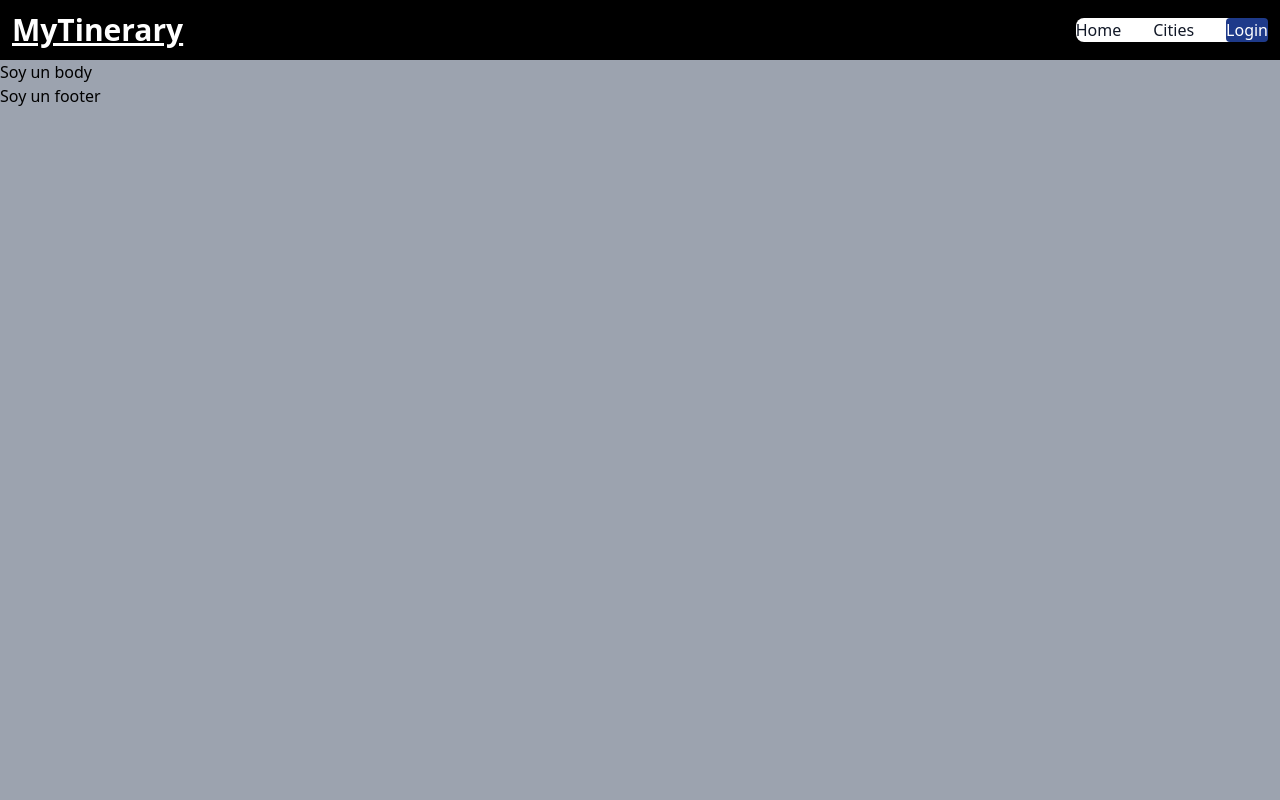
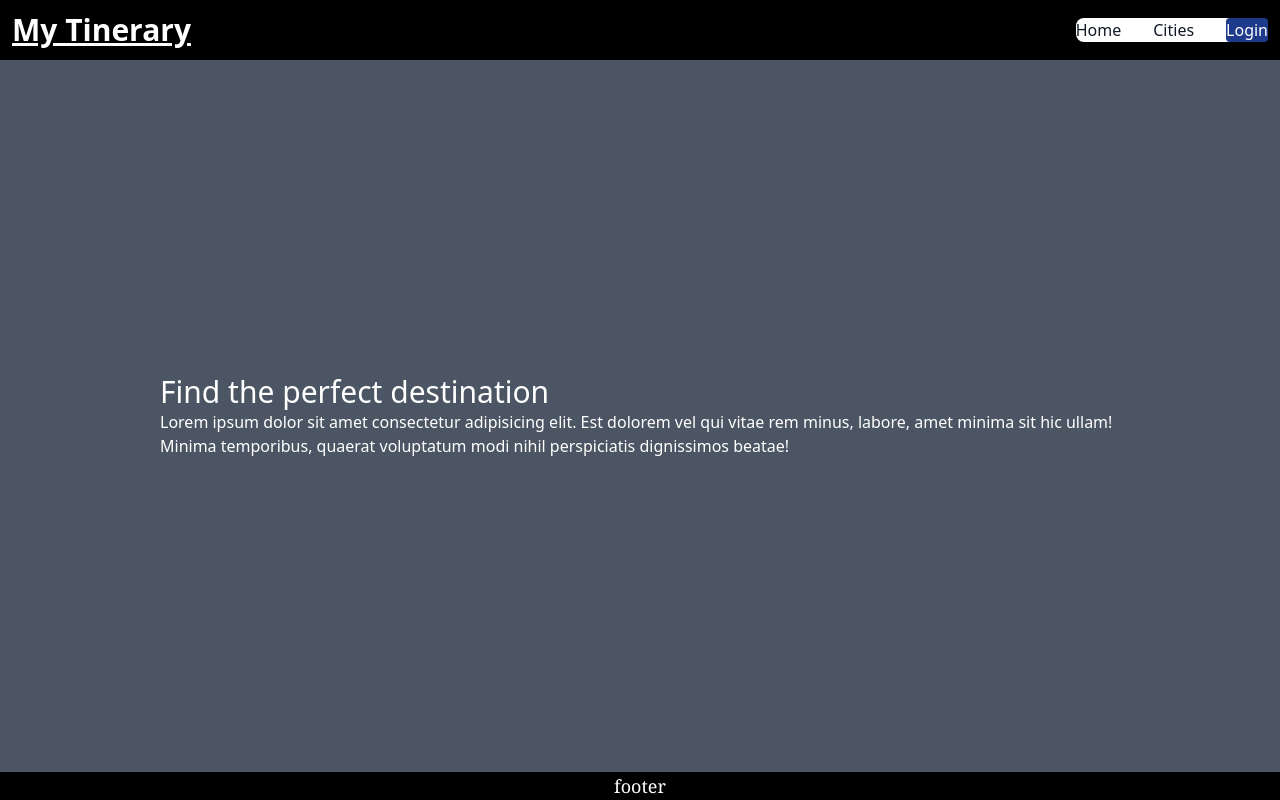
Before and after one commit to MatiasRamirez3097/mytinerary-ramirez, a React (Vite) app: page / in a window 1280 px wide. Built offline with nearby package versions, Linux system fonts and the light colour scheme.

Commit message:
added index style

```diff
--- a/src/App.jsx
+++ b/src/App.jsx
@@ -6,7 +6,7 @@ function App() {
 
   return (
     <MainLayout className="h-screen">
-      <Index></Index>
+      <Index />
     </MainLayout>
   )
 }
--- a/src/components/footer/Footer.jsx
+++ b/src/components/footer/Footer.jsx
@@ -1,8 +1,8 @@
 const Footer = () => {
     return (
-        <>
-            <p>Soy un footer</p>
-        </>
+        <div className="flex flex-row bg-black text-white font font-serif text-lg justify-center">
+            <p>footer</p>
+        </div>
     )
 }
 
--- a/src/components/navbar/Navbar.jsx
+++ b/src/components/navbar/Navbar.jsx
@@ -1,8 +1,8 @@
 const Navbar = () => {
     return (
         <nav className="bg-black">
-            <div className="max-w-screen-xl flex flex-wrap items-center justify-between mx-auto p-3 text-white">
-                <p className="text-3xl font-bold underline text-white">MyTinerary</p>
+            <div className="max-w-screen-xl flex flex-wrap flex-row items-center justify-between mx-auto p-3 text-white">
+                <p className="text-3xl font-bold underline text-white">My Tinerary</p>
                 <div className="hidden w-full md:block md:w-auto">
                     <ul className="font-medium flex flex-col p-4 md:p-0 mt-4 border border-gray-100 rounded-lg bg-gray-50 md:flex-row md:space-x-8 md:mt-0 md:border-0 md:bg-white dark:bg-gray-800 md:dark:bg-gray-900 dark:border-gray-700">
                         <li>
--- a/src/layouts/main/MainLayout.jsx
+++ b/src/layouts/main/MainLayout.jsx
@@ -3,11 +3,9 @@ import Footer from "../../components/footer/Footer";
 
 const MainLayout = ({children}) => {
     return (
-        <div className="min-h-screen bg-gray-400">
+        <div className="flex flex-col min-h-screen justify-between bg-gray-600">
             <Navbar />
-            <section>
                 {children}
-            </section>
             <Footer />
         </div>
     )
--- a/src/pages/index/Index.jsx
+++ b/src/pages/index/Index.jsx
@@ -1,7 +1,15 @@
 const Index = () => {
     return (
-        <div className="bg-gray-400">
-            <p>Soy un body</p>
+        <div className="flex flex-row bg-gray-600 text-white justify-center w-3/4 self-center">
+            <div className="flex flex-col self-center">
+                <h1 className="text-3xl">
+                    Find the perfect destination
+                </h1>
+                <p>Lorem ipsum dolor sit amet consectetur adipisicing elit. Est dolorem vel qui vitae rem minus, labore, amet minima sit hic ullam! Minima temporibus, quaerat voluptatum modi nihil perspiciatis dignissimos beatae!</p>
+            </div>
+            <div className="flex flex-col">
+                <img src="" ></img>
+            </div>
         </div>
     )
 }
```
